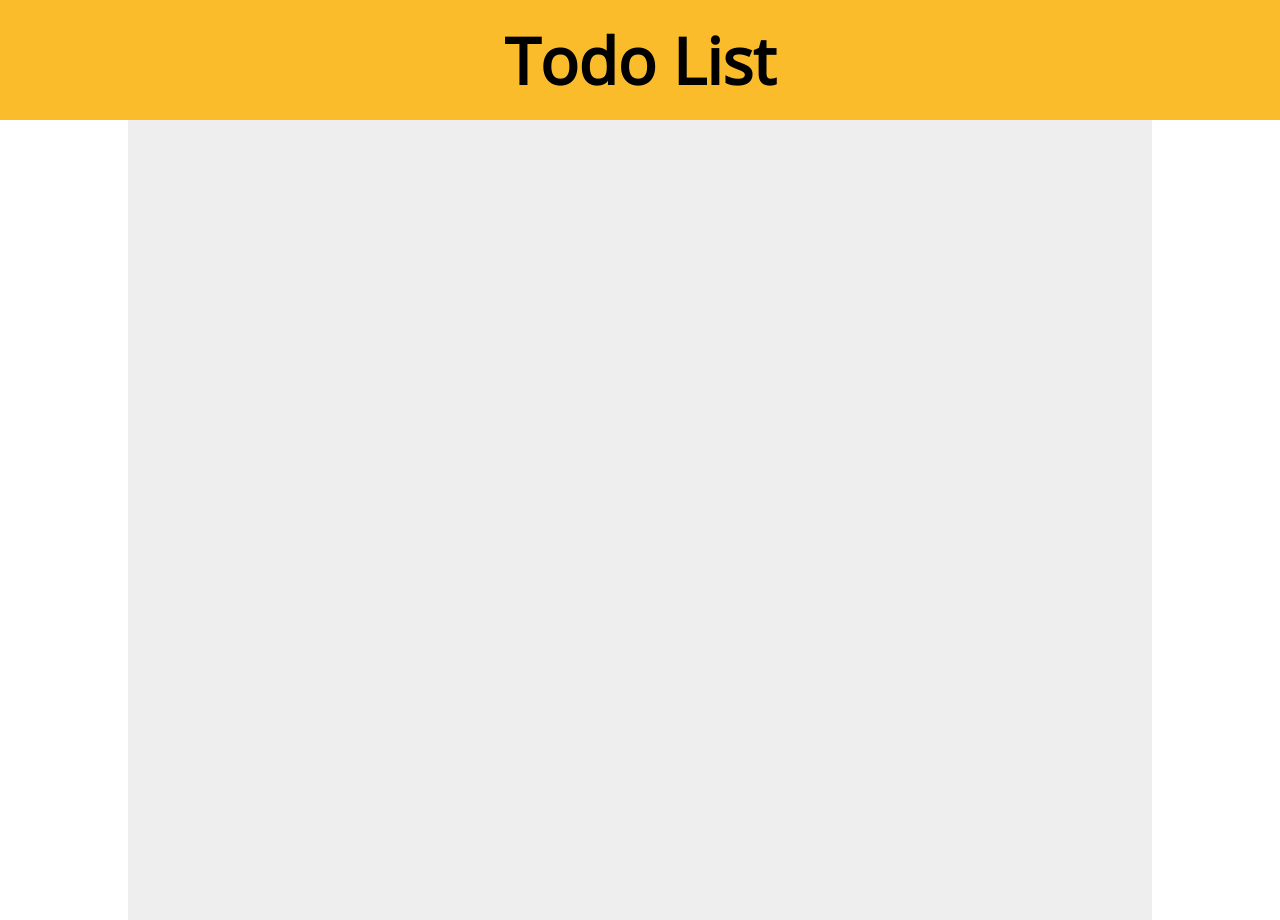
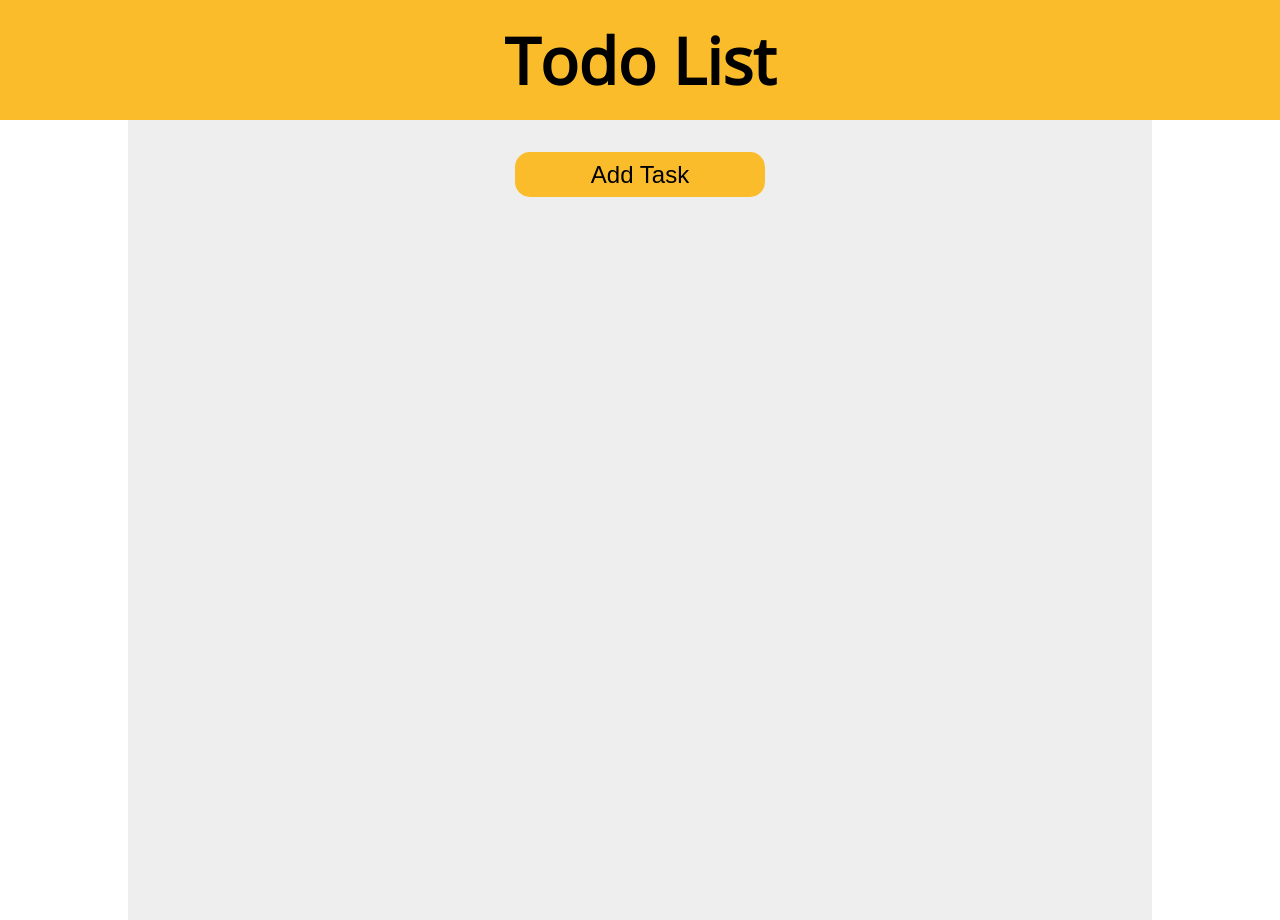
Before and after one commit to Martin853/Todo-List, a website built with webpack: page src/template.html in a window 1280 px wide. Built offline with nearby package versions, Linux system fonts and the light colour scheme.

Commit message:
Created add task button

```diff
--- a/src/styles/_variables.scss
+++ b/src/styles/_variables.scss
@@ -1,3 +1,4 @@
 $font-pack: "Open Sans", sans-serif;
 $primary-color: #fabc2a;
+$hover-color: #f3b31f;
 $background-color: #eee;
--- a/src/styles/main.scss
+++ b/src/styles/main.scss
@@ -24,4 +24,24 @@ nav {
   width: 80%;
   margin: auto;
   background-color: $background-color;
+  display: flex;
+  justify-content: center;
 }
+
+#add-task {
+  border: none;
+  outline: none;
+  margin-top: 2rem;
+  width: 250px;
+  height: 45px;
+  font-size: 24px;
+  background-color: $primary-color;
+  color: black;
+  border-radius: 15px;
+  transition: background-color 0.2s ease-in-out;
+
+  &:hover {
+    background-color: $hover-color;
+    cursor: pointer;
+  }
+}
--- a/src/template.html
+++ b/src/template.html
@@ -8,6 +8,9 @@
   </head>
   <body>
     <nav>Todo List</nav>
-    <div id="main-content"></div>
+    <div id="main-content">
+      <button id="add-task">Add Task</button>
+      <div id="task-container"></div>
+    </div>
   </body>
 </html>
```
Also changed, not shown: build/index.bundle.js, build/index.html, 1 other file.
